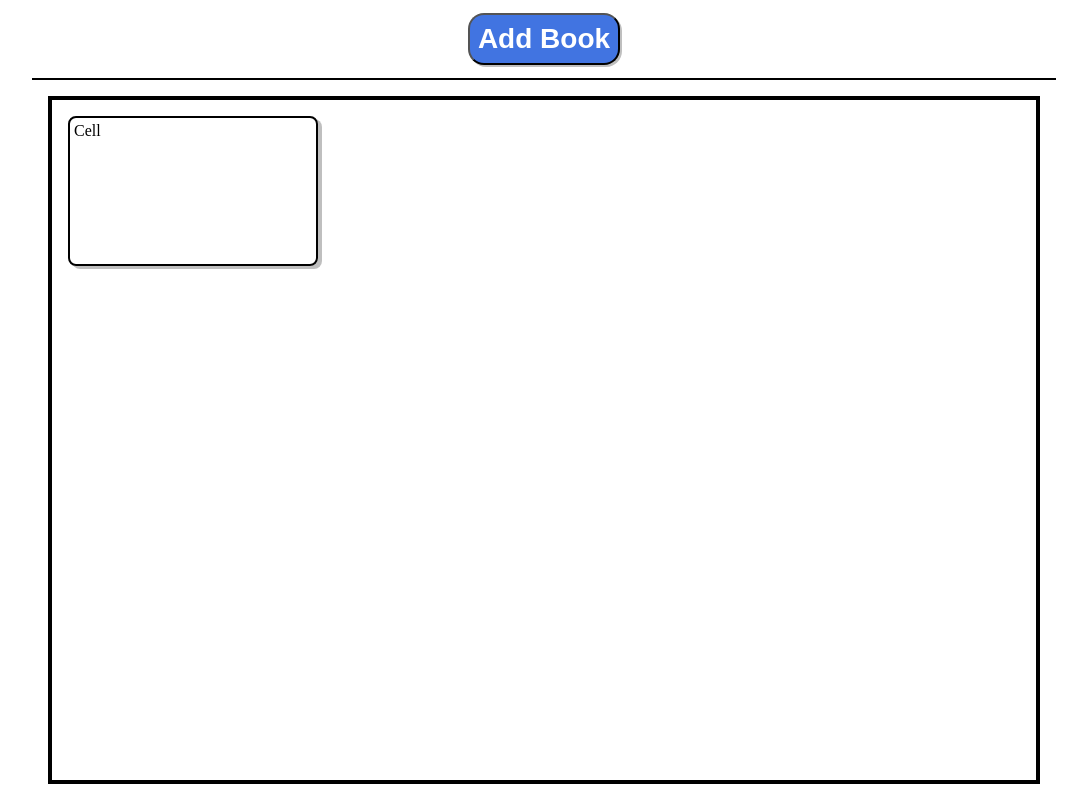
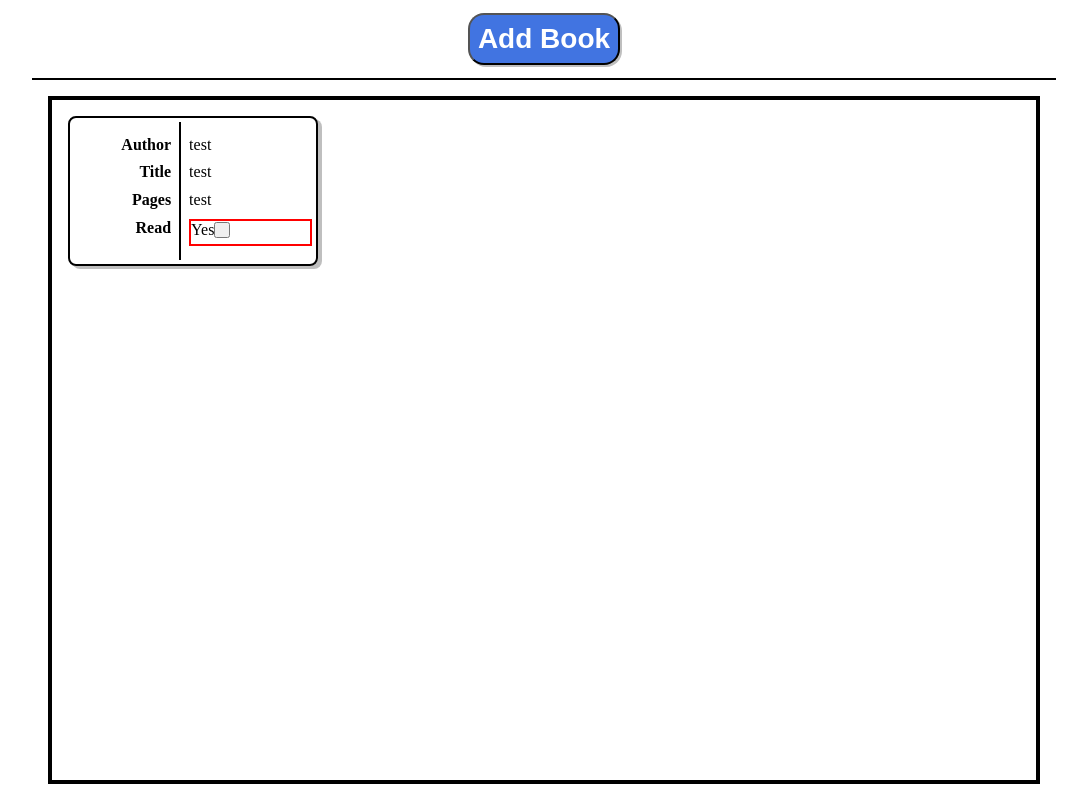
Before and after one commit to chrisdb88/library-project, a plain HTML site: page index.html in a window 1280 px wide. Shown: the whole page, without its empty margins (96-1183 px from the left). Drawn offline with Linux system fonts and the light colour scheme.

Commit message:
styling book cards

```diff
--- a/index.html
+++ b/index.html
@@ -13,88 +13,106 @@
         </div>
         <div class="bottomSegment">
             <div class="bookGrid">
-                <div class="dummyGridChild">
+                <div class="gridChild">
+                    <div class="infoTagsContainer">
+                        <div class="infoTag">Author</div>
+                        <div class="infoTag">Title</div>
+                        <div class="infoTag">Pages</div>
+                        <div class="infoTag">Read</div>
+                    </div>
+                    <div class="infoContainer">
+                        <div class="info">test</div>
+                        <div class="info">test</div>
+                        <div class="info">test</div>
+                        <div class="info readContainer">
+                            <div class="readStatus">
+                                Yes
+                            </div>
+                            <div class="toggleReadContainer">
+                                <button class="toggleReadButton"></button>
+                            </div>
+                        </div>
+                    </div>
+                </div>
+                <!-- <div class="gridChild">
                     Cell
                 </div>
-                <!-- <div class="dummyGridChild">
+                <div class="gridChild">
                     Cell
                 </div>
-                <div class="dummyGridChild">
+                <div class="gridChild">
                     Cell
                 </div>
-                <div class="dummyGridChild">
+                <div class="gridChild">
                     Cell
                 </div>
-                <div class="dummyGridChild">
+                <div class="gridChild">
                     Cell
                 </div>
-                <div class="dummyGridChild">
+                <div class="gridChild">
                     Cell
                 </div>
-                <div class="dummyGridChild">
+                <div class="gridChild">
                     Cell
                 </div>
-                <div class="dummyGridChild">
+                <div class="gridChild">
                     Cell
                 </div>
-                <div class="dummyGridChild">
+                <div class="gridChild">
                     Cell
                 </div>
-                <div class="dummyGridChild">
+                <div class="gridChild">
                     Cell
                 </div>
-                <div class="dummyGridChild">
+                <div class="gridChild">
                     Cell
                 </div>
-                <div class="dummyGridChild">
+                <div class="gridChild">
                     Cell
                 </div>
-                <div class="dummyGridChild">
+                <div class="gridChild">
                     Cell
                 </div>
-                <div class="dummyGridChild">
+                <div class="gridChild">
                     Cell
                 </div>
-                <div class="dummyGridChild">
+                <div class="gridChild">
                     Cell
                 </div>
-                <div class="dummyGridChild">
+                <div class="gridChild">
                     Cell
                 </div>
-                <div class="dummyGridChild">
+                <div class="gridChild">
                     Cell
                 </div>
-                <div class="dummyGridChild">
+                <div class="gridChild">
                     Cell
                 </div>
-                <div class="dummyGridChild">
+                <div class="gridChild">
                     Cell
                 </div>
-                <div class="dummyGridChild">
+                <div class="gridChild">
                     Cell
                 </div>
-                <div class="dummyGridChild">
+                <div class="gridChild">
                     Cell
                 </div>
-                <div class="dummyGridChild">
+                <div class="gridChild">
                     Cell
                 </div>
-                <div class="dummyGridChild">
+                <div class="gridChild">
                     Cell
                 </div>
-                <div class="dummyGridChild">
+                <div class="gridChild">
                     Cell
                 </div>
-                <div class="dummyGridChild">
+                <div class="gridChild">
                     Cell
                 </div>
-                <div class="dummyGridChild">
+                <div class="gridChild">
                     Cell
                 </div>
-                <div class="dummyGridChild">
-                    Cell
-                </div>
-                <div class="dummyGridChild">
+                <div class="gridChild">
                     Cell
                 </div> -->
             </div>
--- a/styles.css
+++ b/styles.css
@@ -217,13 +217,65 @@ body {
   min-width: 0;
 }
 
-.dummyGridChild {
+.gridChild {
   width: 100%;
   height: 100%;
   border: 2px solid black;
   border-radius: 8px;
   box-shadow: 4px 3px rgb(0, 0, 0 ,0.25);
   padding: 4px;
+  display: flex;
+  justify-content: center;
+}
+
+.infoTagsContainer {
+  flex: 1 1 45%;
+  border-right: 2px solid black;
+  display: flex;
+  flex-direction: column;
+  justify-content: center;
+}
+
+.infoContainer {
+  flex: 1 1 55%;
+  display: flex;
+  flex-direction: column;
+  justify-content: center;
+}
+
+.infoTag {
+  text-align: right;
+  font-weight: 700;
+  padding-right: 8px;
+  flex: 0 1 20%;
+}
+
+.info {
+  padding-left: 8px;
+  flex: 0 1 20%;
+}
+
+.readContainer {
+  display: flex;
+  margin-left: 8px;
+  padding-left: 0px;
+  justify-content: flex-start;
+  border: 2px solid red;
+}
+
+.readStatus {
+  flex: 0 1 10%;
+  font-size: 1rem;
+}
+
+.toggleReadContainer {
+  flex: 0 1 10%;
+}
+
+.toggleReadButton {
+  width: 1rem;
+  height: 1rem;
+  font-size: 1rem;
 }
 
 .addButton {
```
